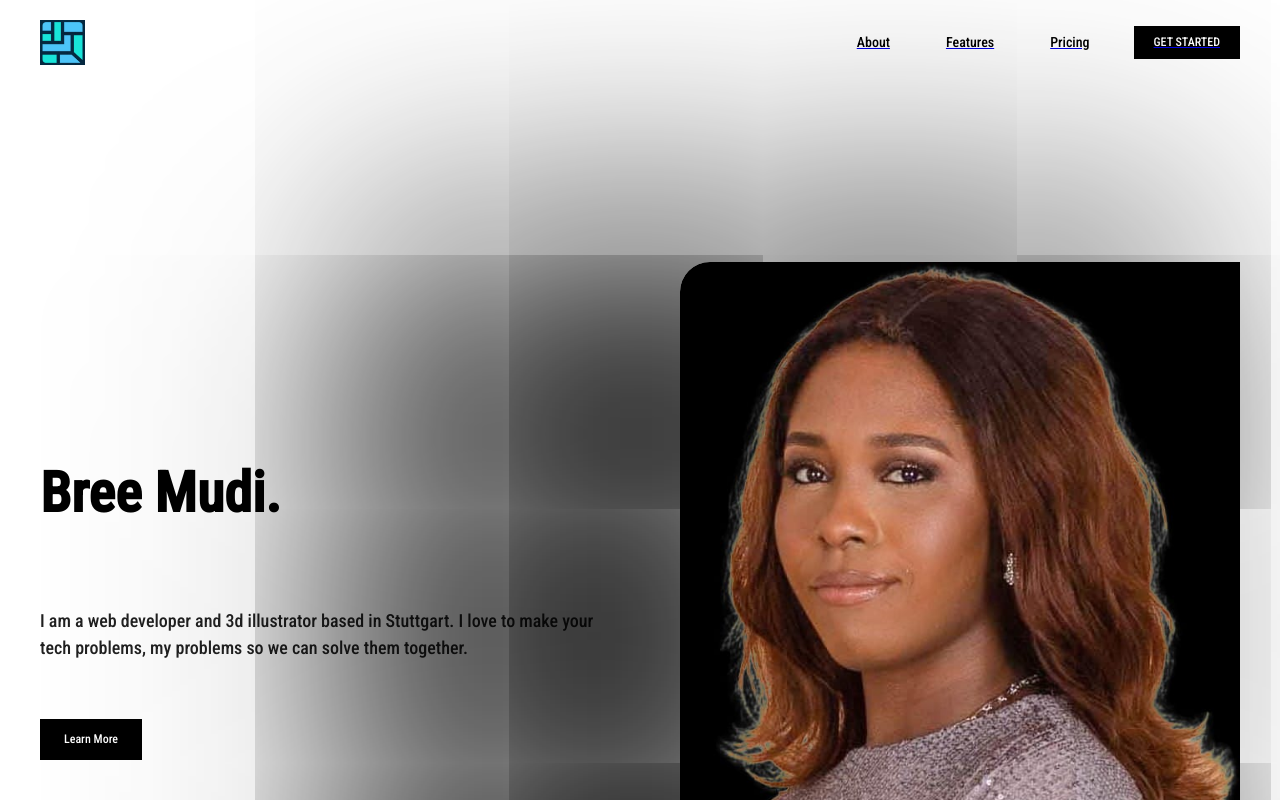
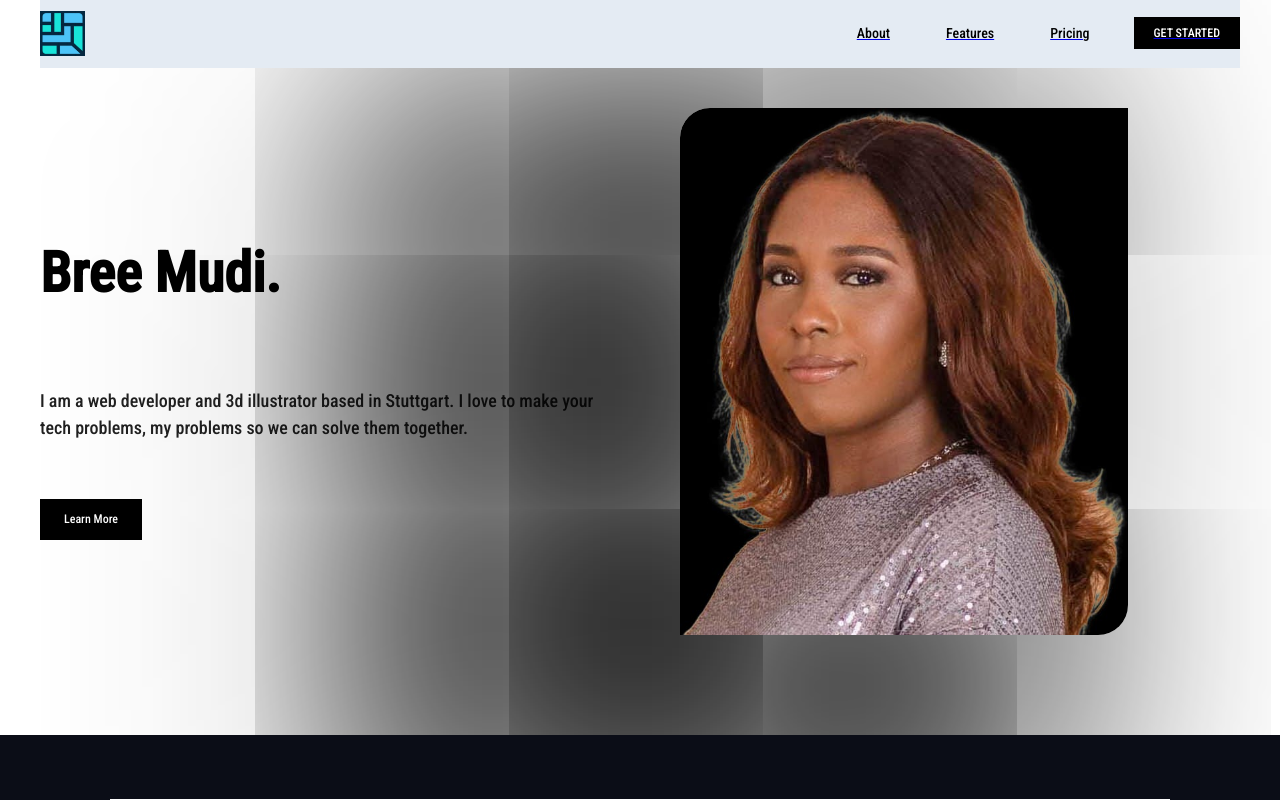
Before and after one commit to breeMudi/webflow_test, a plain HTML site: page index.html in a window 1280 px wide. Shown: the top 800 px of the page. Drawn offline with Linux system fonts and the light colour scheme.

Commit message:
hero adjust

```diff
--- a/style.css
+++ b/style.css
@@ -395,6 +395,9 @@
     }
 
   .navbar-content-2 {
+    position: fixed;
+    background-color: #e4ebf3;
+    padding-top: 50px;
     width: 100%;
     max-width: 1200px;
     justify-content: space-between;
@@ -455,13 +458,13 @@
 
   .hero-heading-left {
     width: 100%;
-    min-height: 900px;
+    /* height: 100vh; */
     grid-column-gap: 80px;
     grid-row-gap: 80px;
     background-color: #fff;
     justify-content: center;
     align-items: center;
-    padding: 64px 24px;
+    padding: 100px 24px;
     display: flex;
     flex-direction: column;
     }
@@ -535,13 +538,16 @@
     width: 100%;
     flex-direction: column;
     justify-content: center;
-    align-items: center;
+    /* align-items: center;  */
     display: flex;
+    /* height: 300px; */
     }
 
   .hero-image {
-    width: 100%;
+    max-width: 80%;
+    max-height: 600px;
     object-fit: cover;
+    object-position: top;
     justify-content: center;
     align-items: center;
     display: flex;
```
